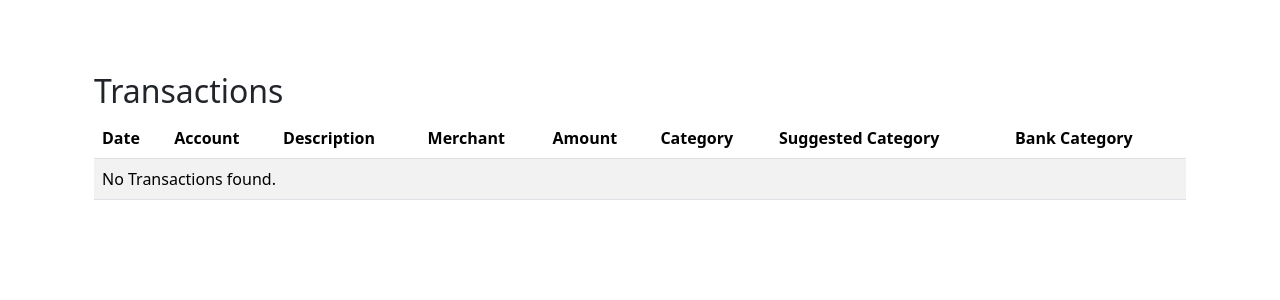
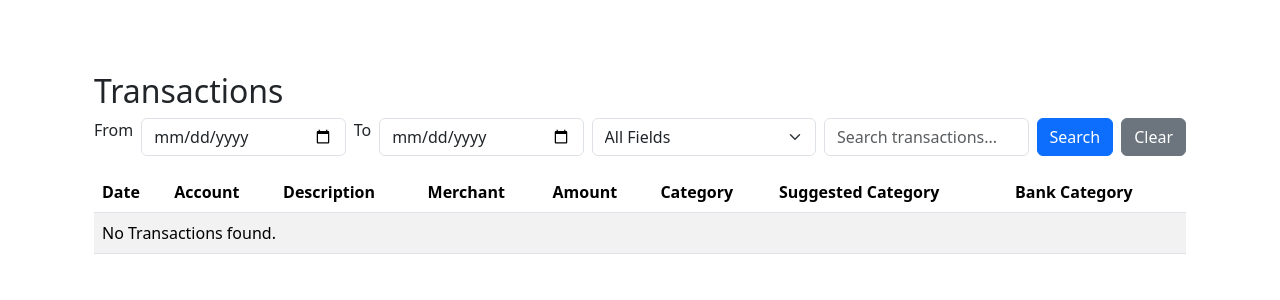
Before and after one commit to mil22156/finance-tool, a Flask app: template templates/transactions.html in a window 1280 px wide. Shown: the part 66-366 px from the top of the page. Run offline with Flask 3, Linux system fonts and the light colour scheme; the template is opened without the code that fills it, so the values that code supplies are empty.

Commit message:
Add search and date range filter form to transactions page
Form includes field dropdown, text search input, and native HTML5
date range pickers. All filters submit via GET. Route logic next.

```diff
--- a/templates/transactions.html
+++ b/templates/transactions.html
@@ -6,6 +6,27 @@
 {% block main %}
     <div class="container mt-4">
         <h2>Transactions</h2>
+        <!-- Form to select to the data to present-->
+        <form method="GET" action="/transactions">
+            <div class="d-flex gap-2 mb-3">
+                <!-- Select Data For custom query. At this point you can just put in one search category at a time along with the date range-->
+                <label class="form-label mb-0">From</label>
+                <input type="date" name="date_from" class="form-control">
+                <label class="form-label mb-0">To</label>
+                <input type="date" name="date_to" class="form-control">
+                <select name="field" class="form-select">
+                    <option value="all">All Fields</option>
+                    <option value="description">Description</option>
+                    <option value="merchant">Merchant</option>
+                    <option value="category">Category</option>
+                    <option value="suggested_category">Suggested Category</option>
+                    <option value="api_category">Bank Category</option>
+                </select>
+                <input type="text" name="search" class="form-control" placeholder="Search transactions...">
+                <button type="submit" class="btn btn-primary">Search</button>
+                <a href="/transactions" class="btn btn-secondary">Clear</a>
+            </div>
+        </form>
         <table class="table table-striped">
             <thead>
                 <tr>
```
Also changed, not shown: AI_JOURNAL.md (+14 -0 lines), PROJECT_LOG.md (+5 -1 lines).
